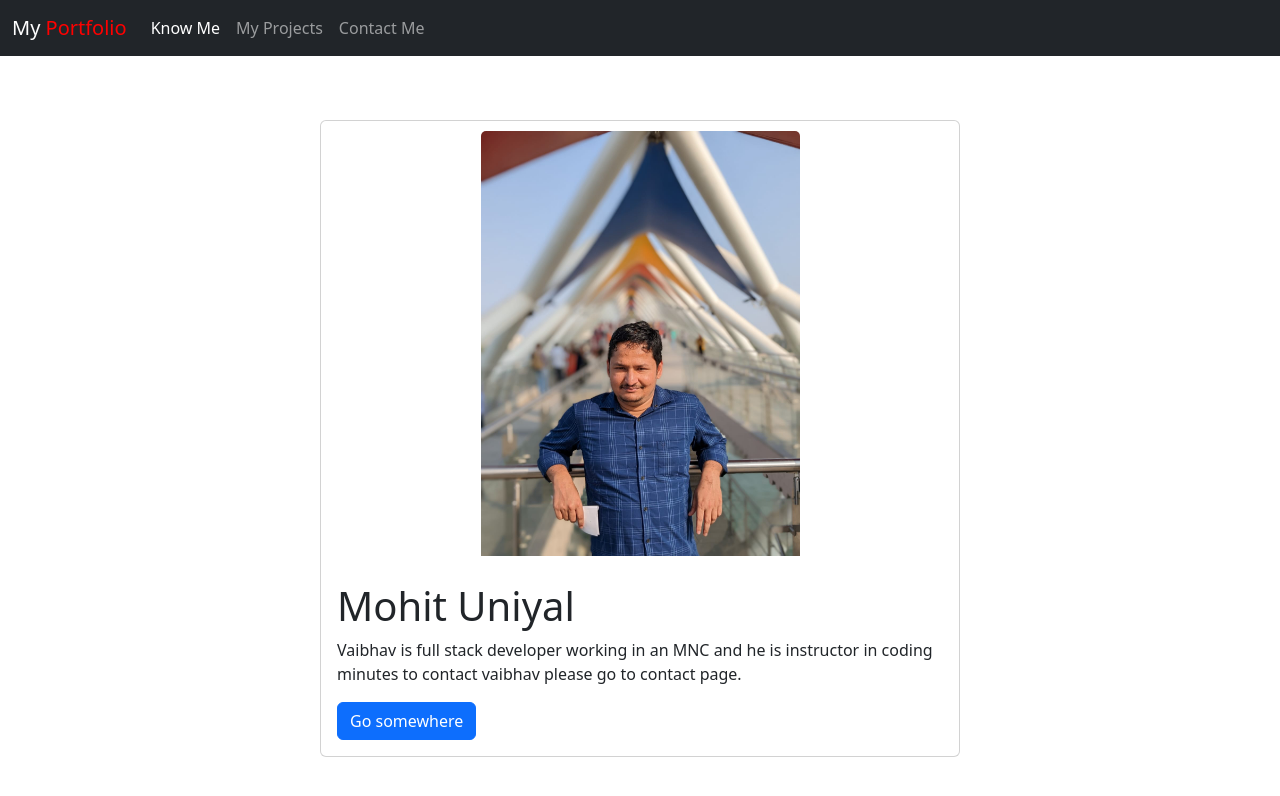
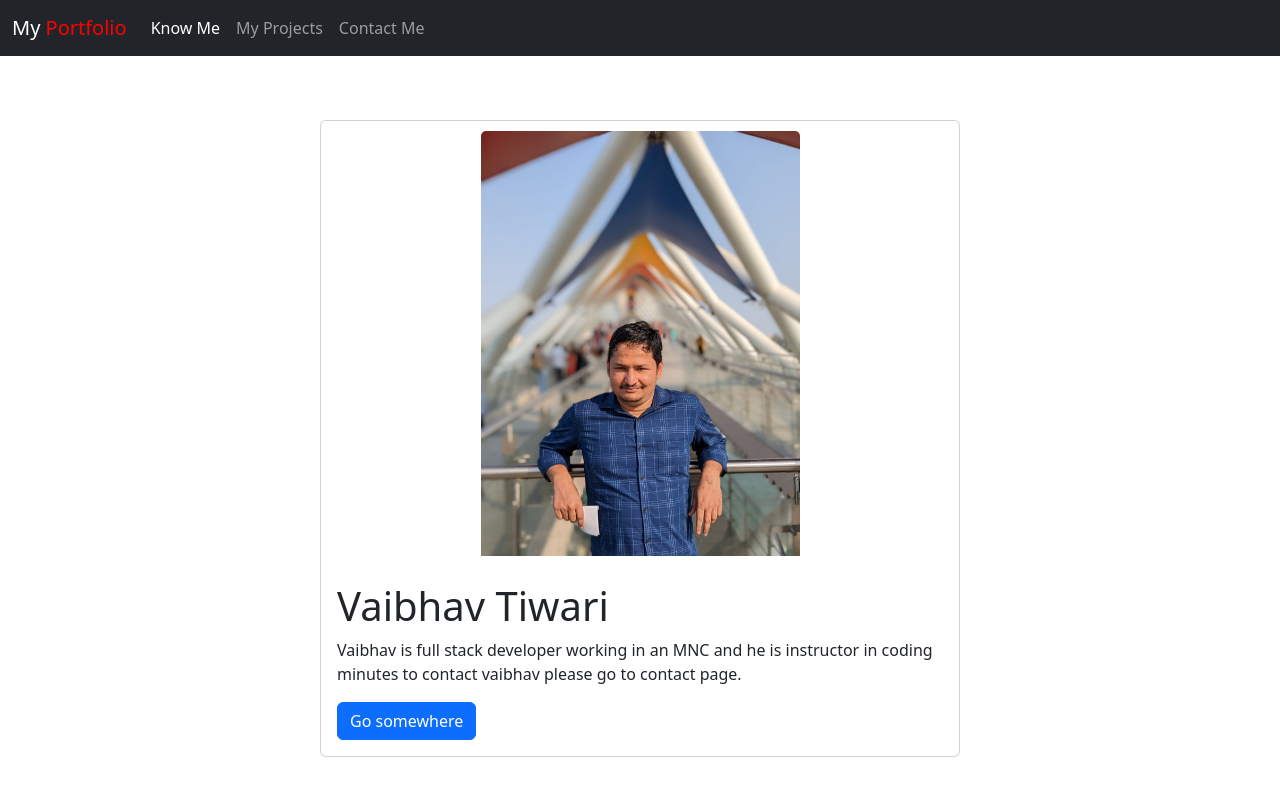
Before and after one commit to V-TIWARI1/My-portfolio, a plain HTML site: page about.html in a window 1280 px wide. Drawn offline with nearby package versions, Linux system fonts and the light colour scheme.

Commit message:
fixing errors

```diff
--- a/about.html
+++ b/about.html
@@ -35,7 +35,7 @@
           <div class="card" style="width: 40rem; margin: 5% auto; ">
             <img src="./imgs/myimage.jpg" class="card-img-top" style="width:50%; margin: 10px auto; ">
             <div class="card-body">
-              <h1 class="card-title">Mohit Uniyal</h1>
+              <h1 class="card-title">Vaibhav Tiwari</h1>
               <p class="card-text">Vaibhav is full stack developer working in an MNC and he is instructor in coding minutes to contact vaibhav please go to contact page.</p>
               <a href="#" class="btn btn-primary">Go somewhere</a>
             </div>
```
